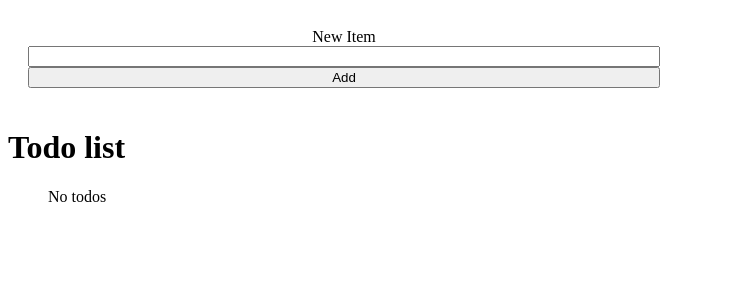
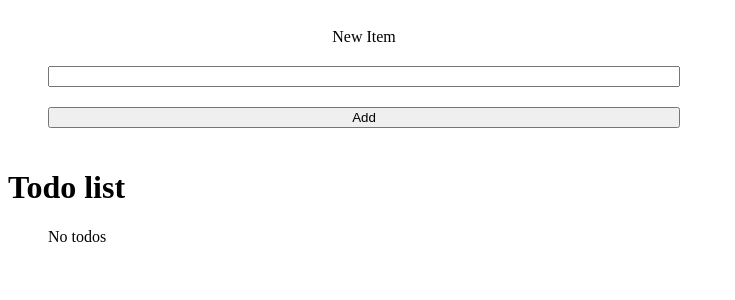
Before and after one commit to Cachumbin/react-todo-list, a React (Vite) app: page / in a window 1280 px wide. Shown: the top 300 px of the page, without its empty margins (0-735 px from the left). Built offline with nearby package versions, Linux system fonts and the light colour scheme.

Commit message:
style: Added margin to form component

```diff
--- a/src/App.css
+++ b/src/App.css
@@ -3,16 +3,19 @@
     display: flex;
     flex-direction: column;
     width: 50%;
+    margin: 0px 20px 20px 20px;
 
 }
 
 .form-row {
     display: flex;
     flex-direction: column;
+    margin: 0px 0px 20px 0px;
     width: 100%;
 }
 
 .new-item-label {
     display: flex;
     justify-content: center;
+    margin-bottom: 20px;
 }
```
